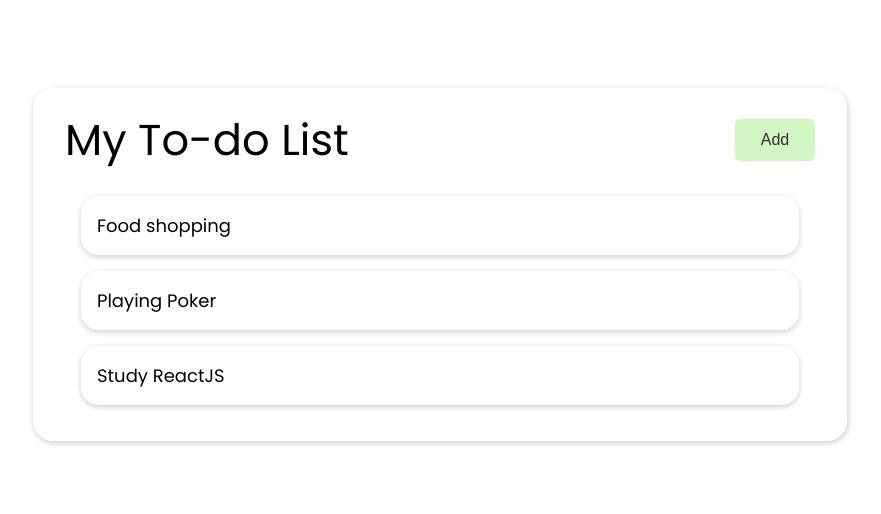
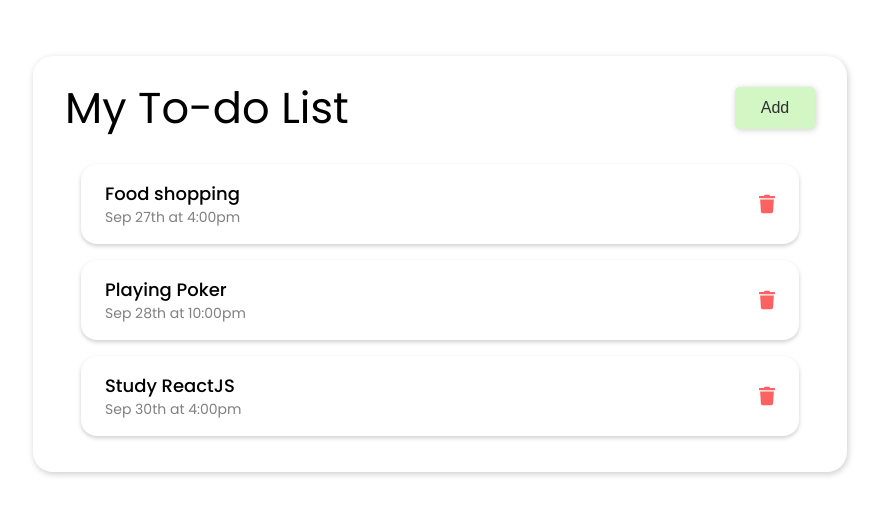
Before and after one commit to Axxmk/react-todo-app, a React (Create React App) app: page / in a window 1280 px wide. Shown: the part 136-650 px from the top of the page, without its empty margins (200-1081 px from the left). Built offline with nearby package versions, Linux system fonts and the light colour scheme.

Commit message:
delete task

```diff
--- a/package.json
+++ b/package.json
@@ -8,6 +8,7 @@
     "@testing-library/user-event": "^12.1.10",
     "react": "^17.0.2",
     "react-dom": "^17.0.2",
+    "react-icons": "^4.2.0",
     "react-scripts": "4.0.3",
     "web-vitals": "^1.0.1"
   },
--- a/src/components/App.js
+++ b/src/components/App.js
@@ -25,10 +25,15 @@ function App() {
     },
   ]);
 
+  // Delete task
+  const DeleteTask = (id) => {
+    setTasks(tasks.filter(task => task.id !== id));
+  };
+
   return (
     <div className="container">
       <Header />
-      <Tasks tasks={tasks} />
+      {tasks.length > 0 ? <Tasks tasks={tasks} onDelete={DeleteTask} /> : 'No Tasks :)'}
     </div>
   );
 }
--- a/src/components/Button.js
+++ b/src/components/Button.js
@@ -1,7 +1,7 @@
 import PropTypes from 'prop-types'
 
 const Button = ({ text, color, onClick }) => {
-	return <button style={{ backgroundColor: color }} className="btn" onClick={onClick}>{text}</button>
+	return <button style={{ backgroundColor: color }} className="btn click" onClick={onClick}>{text}</button>
 }
 
 Button.defaultProps = {
--- a/src/components/Header.js
+++ b/src/components/Header.js
@@ -16,7 +16,7 @@ const Header = ({ title }) => {
 }
 
 Header.defaultProps = {
-	title: "My To-do List"
+	title: "My To-do List",
 }
 
 Header.propTypes = {
--- a/src/components/Task.js
+++ b/src/components/Task.js
@@ -1,9 +1,16 @@
+import { FaTrash } from 'react-icons/fa'
 import './styles/Task.css'
 
-const Task = ({ task }) => {
+const Task = ({ task, onDelete }) => {
 	return (
 		<div className="task">
-			<span>{task.text}</span>
+			<div>
+				<h4>
+					{task.text}
+				</h4>
+				<p>{task.day}</p>
+			</div>
+			<FaTrash style={{ color: 'rgb(253, 98, 98)' }} className="icon click" onClick={() => onDelete(task.id)} />
 		</div>
 	);
 }
--- a/src/components/Tasks.js
+++ b/src/components/Tasks.js
@@ -1,9 +1,9 @@
 import Task from "./Task";
 
-const Tasks = ({ tasks }) => {
+const Tasks = ({ tasks, onDelete }) => {
 	return (
 		<>
-			{tasks.map(task => <Task task={task} key={task.id} />)}
+			{tasks.map(task => <Task task={task} key={task.id} onDelete={onDelete} />)}
 		</>
 	);
 }
--- a/src/components/styles/App.css
+++ b/src/components/styles/App.css
@@ -32,6 +32,18 @@ body {
 
 	border: none;
 	border-radius: 5px;
+	box-shadow: 1px 1px 6px #cfcfcf;
 
 	cursor: pointer;
+	transition: all 0.1s ease-in-out;
 }
+
+.icon {
+	width: 16px;
+	cursor: pointer;
+	transition: all 0.1s ease-in-out;
+}
+
+.click:active {
+	transform: scale(0.88);
+}
--- a/src/components/styles/Task.css
+++ b/src/components/styles/Task.css
@@ -4,12 +4,20 @@
 	justify-content: space-between;
 
 	margin: 16px;
-	padding: 16px;
+	padding: 16px 24px;
 
-	border-radius: 18px;
-	box-shadow: 0px 2px 6px #cfcfcf;
+	border-radius: 16px;
+	box-shadow: 0px 2px 4px #cfcfcf;
 }
 
-.task span {
+.task h4 {
+	margin: 0;
+	font-weight: 500;
 	font-size: 18px;
 }
+
+.task p {
+	margin: 0;
+	font-size: 14px;
+	color: grey;
+}
```
Also changed, not shown: 1 other file (tests, documents, lock files or other folders).
